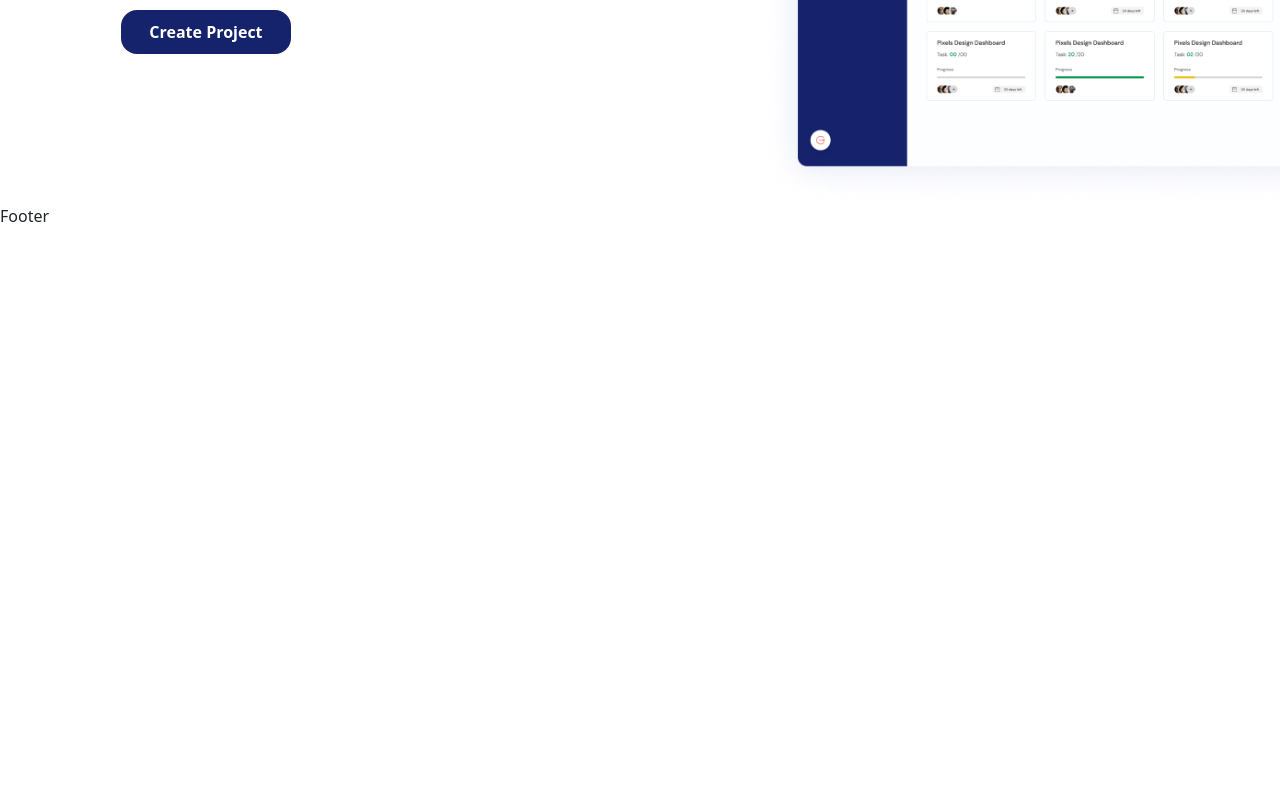
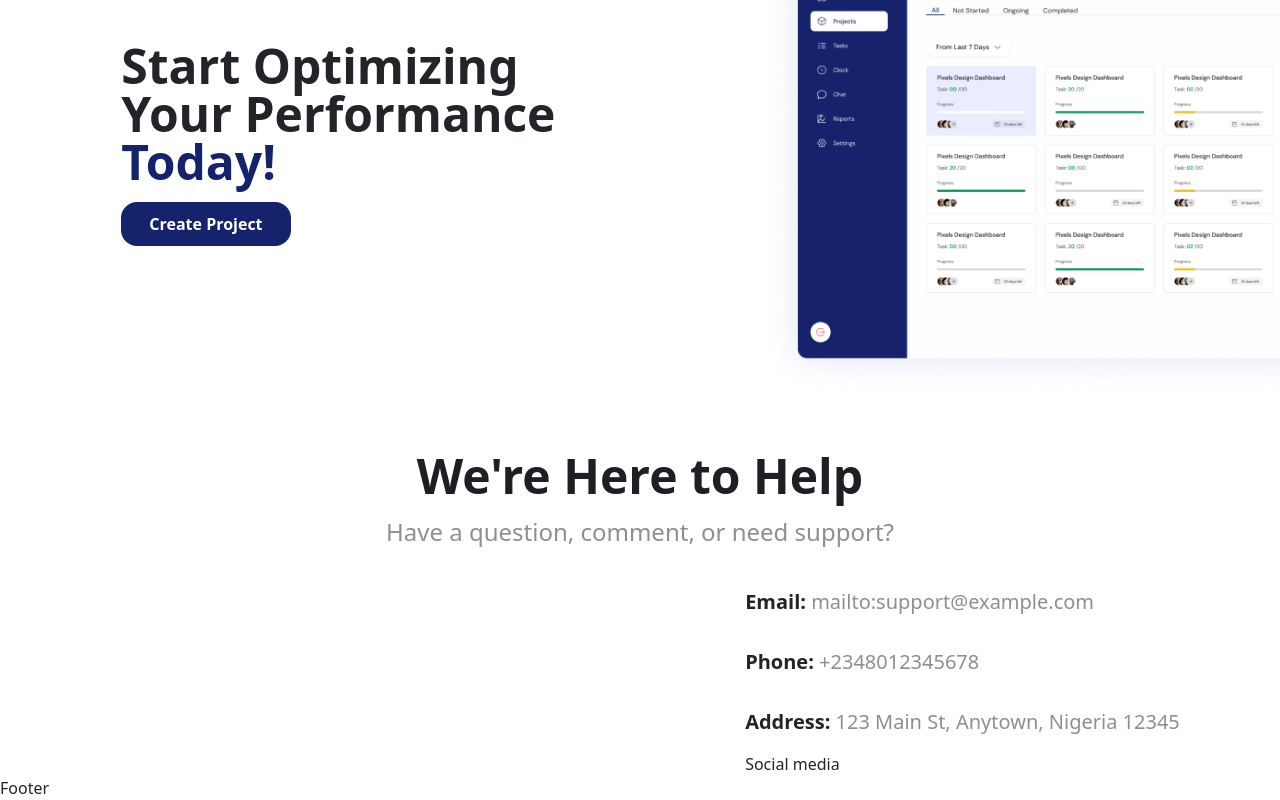
Before and after one commit to valentina-buoro/flowease-app, a React (Create React App) app: page / in a window 1280 px wide. Shown: the part 2605-3405 px from the top of the page. Before the commit the page ends 2833 px from the top, so only its background shows below. Built offline with nearby package versions, Linux system fonts and the light colour scheme.

Commit message:
contact info

```diff
--- a/src/components/landingpageComponents/contact.jsx
+++ b/src/components/landingpageComponents/contact.jsx
@@ -7,16 +7,54 @@ const Contact = () => {
       <div className="grid grid-cols-12 gap-4 mx-auto mt-10">
         <div className="col-span-7 flex flex-col items-center justify-center">
           <div className=" w-[494px]">
-          <p className="font-bold text-5xl">
-            Start Optimizing Your Performance <span className="text-primaryBlue">Today!</span>
-          </p>
-          <button className="bg-primaryBlue  text-[#ffff] rounded-2xl py-2.5 px-7  font-bold">
-            Create Project
-          </button>
+            <p className="font-bold text-5xl">
+              Start Optimizing Your Performance{" "}
+              <span className="text-primaryBlue">Today!</span>
+            </p>
+            <button className="bg-primaryBlue  text-[#ffff] rounded-2xl py-2.5 px-7  font-bold">
+              Create Project
+            </button>
           </div>
         </div>
         <div className="col-span-5">
           <img src={dashboard} alt="dashboard" className="w-full" />
+        </div>
+      </div>
+      <div className="text-center mt-14 mb-10">
+        <p className="text-[#1E1F24] font-bold text-5xl">We're Here to Help</p>
+        <p className="text-[#8E8E93] font-normal text-2xl">
+          Have a question, comment, or need support?
+        </p>
+      </div>
+      <div className="grid grid-cols-7 gap-4 mx-auto mt-10">
+        <form className="col-span-4"></form>
+        <div className="col-span-3">
+          <div>
+            <div className="flex flex-col gap-3">
+              <p className="font-bold text-xl">
+                Email:
+                <span className="font-medium text-[#8E8E93]">
+                  {" "}
+                  mailto:support@example.com
+                </span>
+              </p>
+              <p className="font-bold text-xl">
+              Phone:
+                <span className="font-medium text-[#8E8E93]">
+                  {" "}
+                  +2348012345678
+                </span>
+              </p>
+              <p className="font-bold text-xl">
+              Address:
+                <span className="font-medium text-[#8E8E93]">
+                  {" "}
+                123 Main St, Anytown, Nigeria 12345
+                </span>
+              </p>
+            </div>
+            <div>Social media</div>
+          </div>
         </div>
       </div>
     </div>
--- a/src/pages/landingpage.jsx
+++ b/src/pages/landingpage.jsx
@@ -5,6 +5,7 @@ import Features from '../components/landingpageComponents/features'
 import Trust from '../components/landingpageComponents/trust'
 import Footer from '../components/landingpageComponents/footer'
 import Contact from '../components/landingpageComponents/contact'
+import Pricing from '../components/landingpageComponents/pricing'
 
 const LandingPage = () => {
   return (
@@ -12,6 +13,7 @@ const LandingPage = () => {
         <Navbar/>
         <Hero/>
         <Features/>
+        <Pricing/>
         <Trust/>
         <Contact/>
         <Footer/>
```
